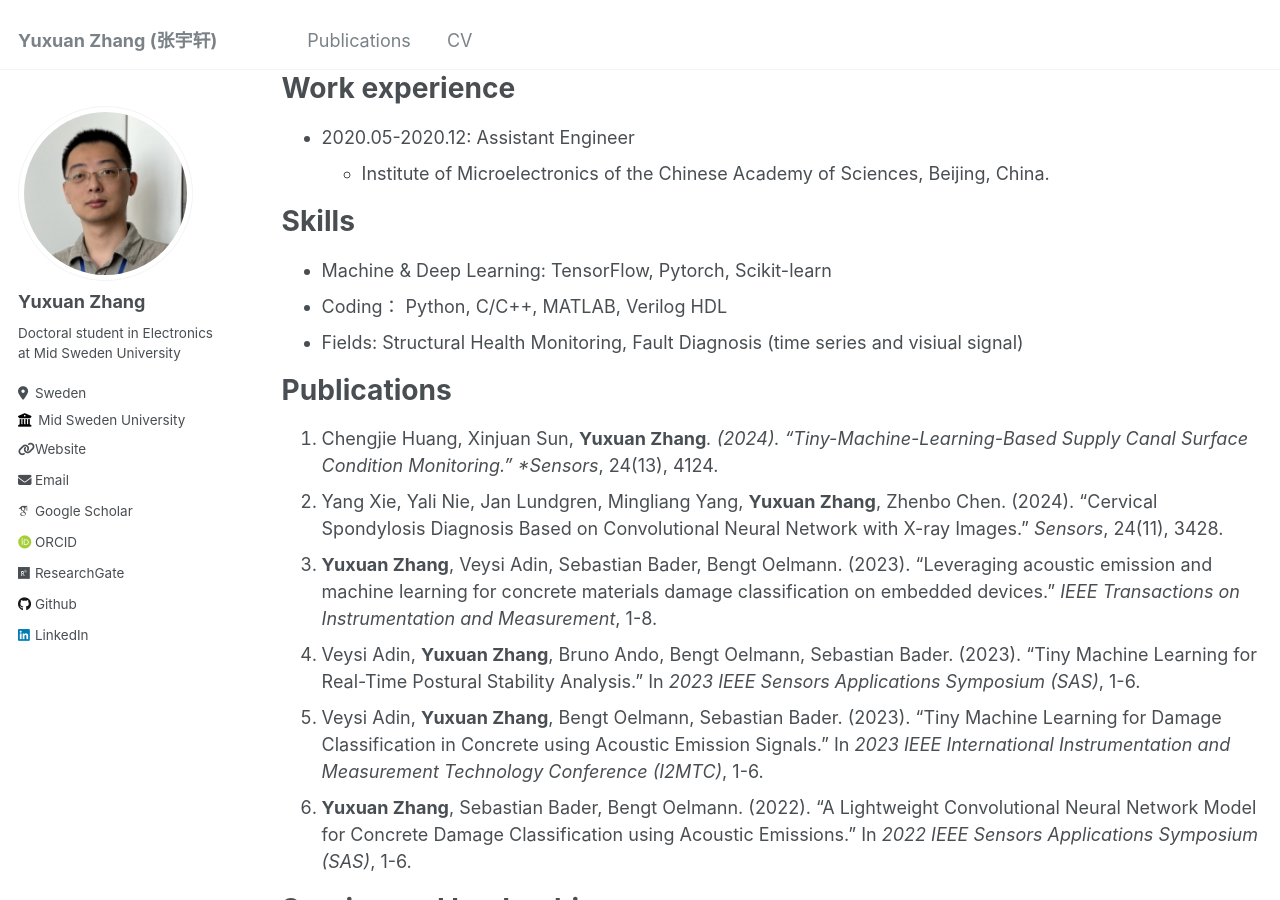
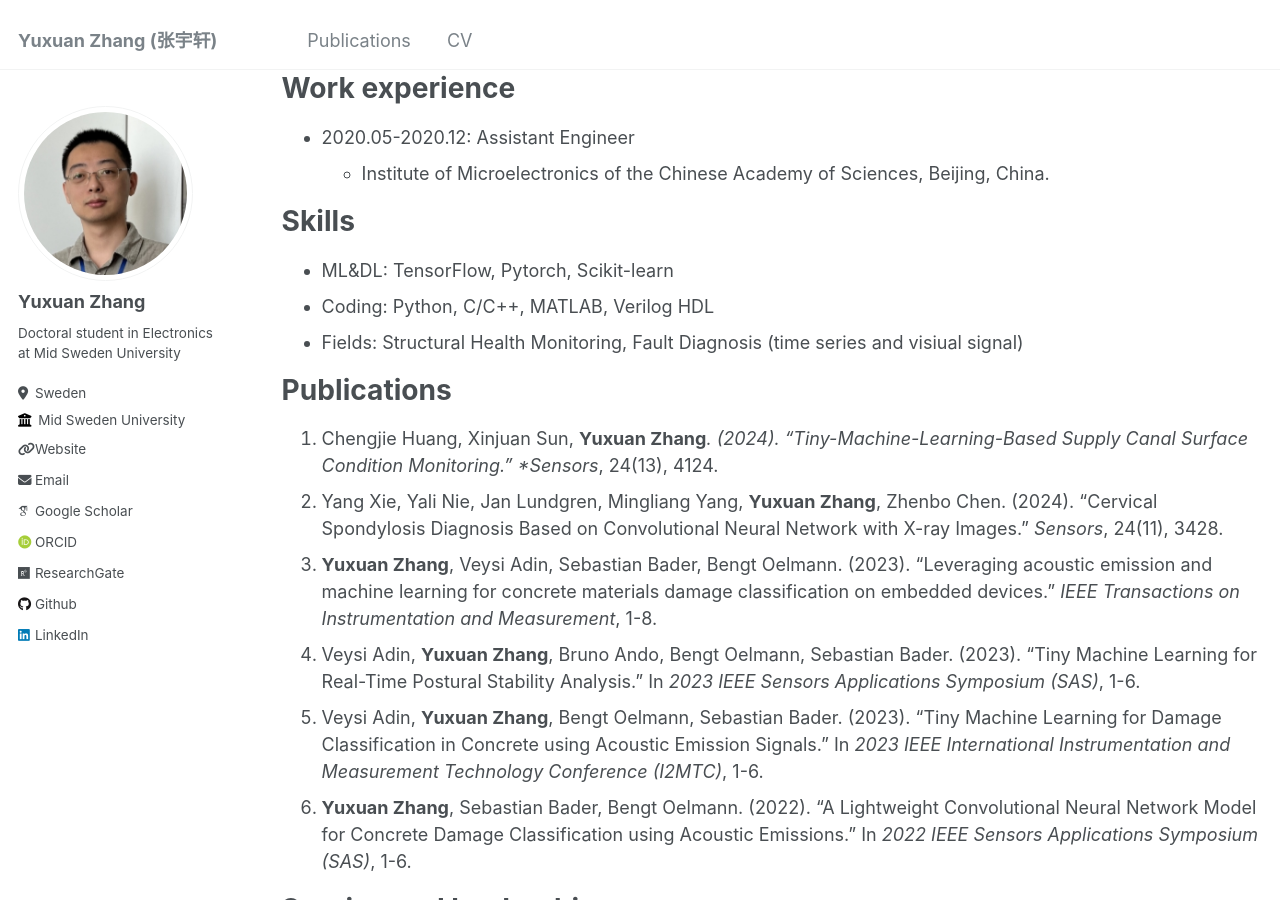
Before and after one commit to YuxuanZhang-96/YuxuanZhang-96.github.io, a Jekyll site: the page built from _pages/cv.md, in a window 1280 px wide and 900 px high, scrolled down 308 px. Built offline with Jekyll 4.4.1, drawn with Linux system fonts in a browser that asks for light colours; some web fonts are replaced.

Commit message:
Update cv.md

```diff
--- a/_pages/cv.md
+++ b/_pages/cv.md
@@ -23,8 +23,8 @@ Work experience
 
 Skills
 ======
-* Machine & Deep Learning: TensorFlow, Pytorch, Scikit-learn
-* Coding： Python, C/C++, MATLAB, Verilog HDL
+* ML&DL: TensorFlow, Pytorch, Scikit-learn
+* Coding: Python, C/C++, MATLAB, Verilog HDL
 * Fields: Structural Health Monitoring, Fault Diagnosis (time series and visiual signal)
 
 Publications
```
